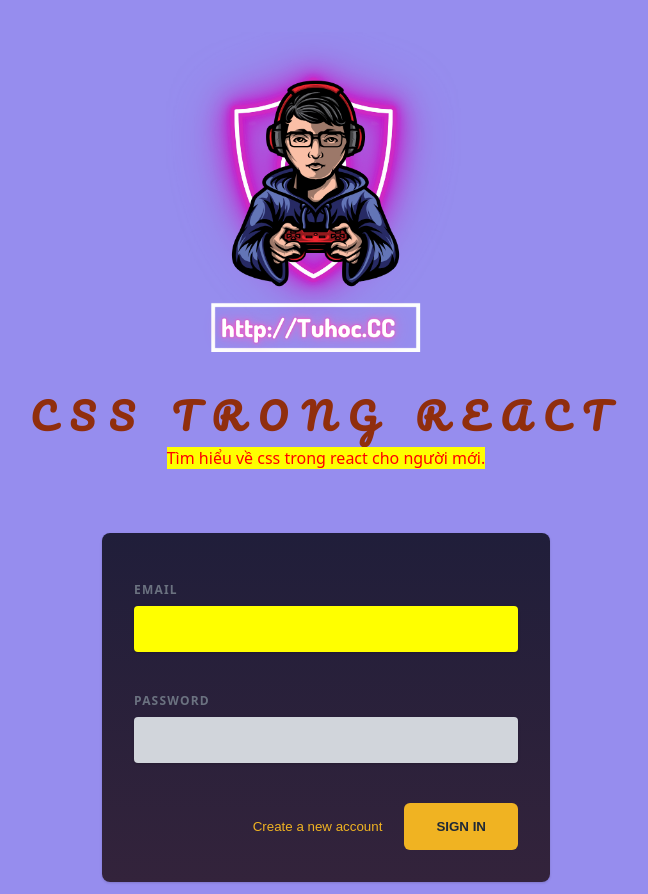
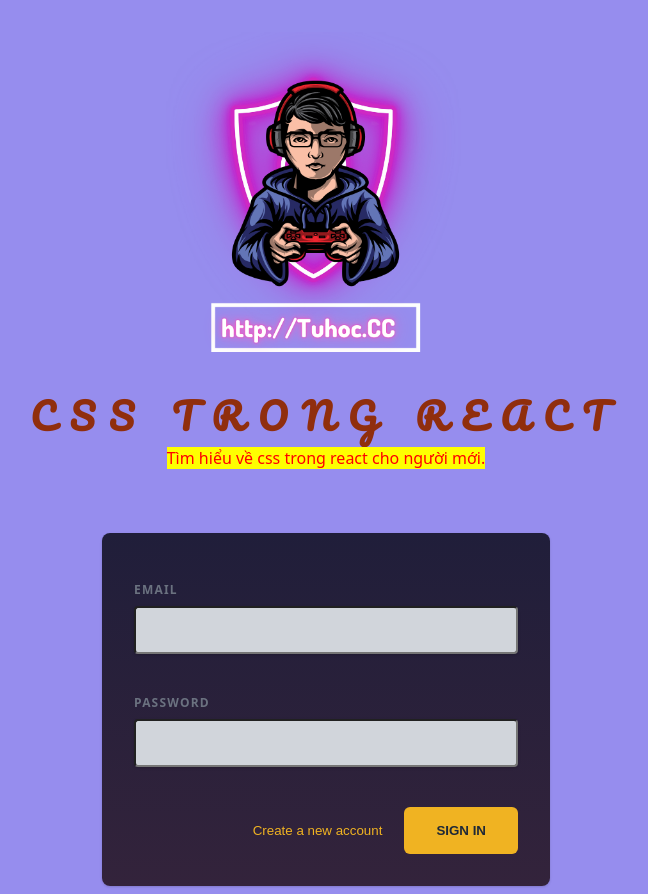
Before and after one commit to BoDoi123/reactjs, a React (Vite) app in the folder react_css/: page / in a window 1280 px wide. Shown: the whole page, without its empty margins (314-962 px from the left). Built offline with nearby package versions, Linux system fonts and the light colour scheme.

Commit message:
ReactJS - Dynamic & Condition Styling

```diff
--- a/react_css/src/components/AuthInputs.jsx
+++ b/react_css/src/components/AuthInputs.jsx
@@ -15,16 +15,19 @@
 	font-weight: 700;
 	letter-spacing: 0.1em;
 	text-transform: uppercase;
-	color: #6b7280;
+	// color: #6b7280;
+	color: ${({ $invalid }) => ($invalid ? "#f87171" : "#6b7280")};
 `;
 
 const Input = styled.input`
 	width: 100%;
 	padding: 0.75rem 1rem;
 	line-height: 1.5;
-	background-color: #d1d5db;
-	color: #04265c;
-	border: 1px solid transparent;
+	// background-color: #d1d5db;
+    background-color: ${({ $invalid }) => ($invalid ? "#fed2d2" : "#d1d5db")};
+	// color: #04265c;
+    color: ${({ $invalid }) => ($invalid ? "#ef4444" : "#04265c")}
+	border: 1px solid ${({ $invalid }) => ($invalid ? "#f73f3f" : "transparent")};
 	border-radius: 0.25rem;
 	box-shadow: 0 1px 3px 0 rgba(0, 0, 0, 0.1), 0 1px 2px 0 rgba(0, 0, 0, 0.06);
 `;
@@ -53,31 +56,28 @@
 		<div id="auth-inputs">
 			<ControlContainer>
 				<p>
-					<Label
+					{/* <Label
 						className={`lable ${emailNotValid ? "invalid" : ""}`}
-					>
-						Email
-					</Label>
+					> */}
+					<Label $invalid={emailNotValid}>Email</Label>
 					<Input
 						type="email"
+						$invalid={emailNotValid}
 						// className={emailNotValid ? "invalid" : undefined}
-						style={{
-							backgroundColor: emailNotValid ? "red" : "yellow",
-						}}
+						// style={{
+						// 	backgroundColor: emailNotValid ? "red" : "yellow",
+						// }}
 						onChange={(event) =>
 							handleInputChange("email", event.target.value)
 						}
 					/>
 				</p>
 				<p>
-					<Label
-						className={`lable ${passwordNotValid ? "invalid" : ""}`}
-					>
-						Password
-					</Label>
+					<Label $invalid={passwordNotValid}>Password</Label>
 					<Input
 						type="password"
-						className={passwordNotValid ? "invalid" : undefined}
+						// className={passwordNotValid ? "invalid" : undefined}
+						$invalid={passwordNotValid}
 						onChange={(event) =>
 							handleInputChange("password", event.target.value)
 						}
```
